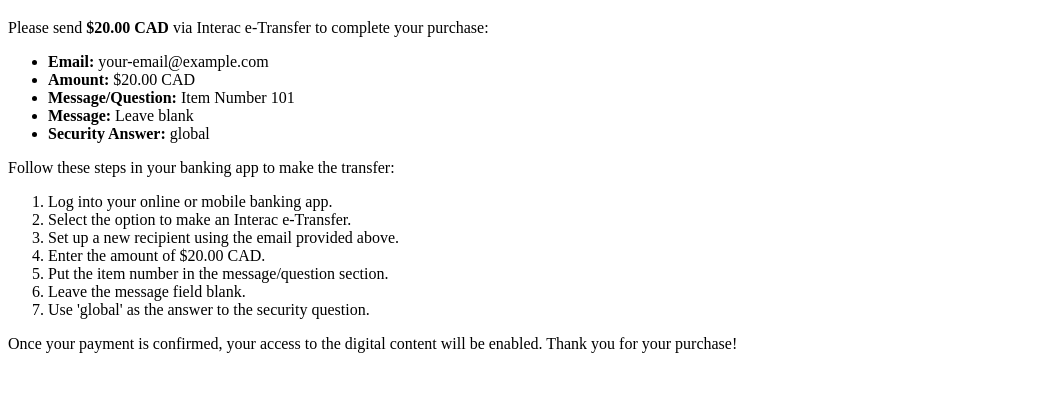
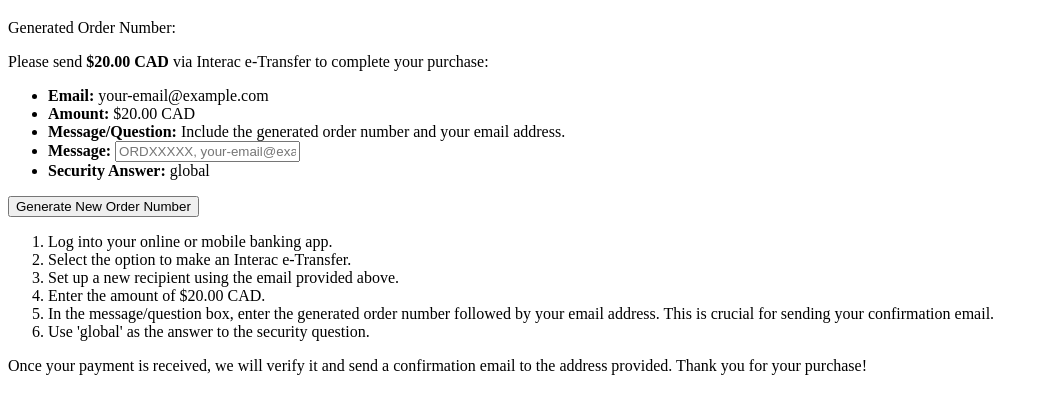
Before and after one commit to globalparadise24/payment, a plain HTML site: page index.html in a window 1280 px wide. Shown: the part 61-474 px from the top of the page, without its empty margins (0-1048 px from the left). Drawn offline with Linux system fonts and the light colour scheme.

Commit message:
Update index.html

```diff
--- a/index.html
+++ b/index.html
@@ -6,30 +6,31 @@
     <title>Complete Your Purchase</title>
     <link rel="stylesheet" href="styles.css">
 </head>
-<body>
+<body onload="generateOrderNumber()">
     <div class="checkout-container">
         <h1>Payment Instructions</h1>
         <div class="instructions">
+            <p>Generated Order Number: <strong id="orderNumber"></strong></p>
             <p>Please send <strong>$20.00 CAD</strong> via Interac e-Transfer to complete your purchase:</p>
             <ul>
                 <li><strong>Email:</strong> your-email@example.com</li>
                 <li><strong>Amount:</strong> $20.00 CAD</li>
-                <li><strong>Message/Question:</strong> Item Number 101</li>
-                <li><strong>Message:</strong> Leave blank</li>
+                <li><strong>Message/Question:</strong> Include the generated order number and your email address.</li>
+                <li><strong>Message:</strong> <input type="text" id="itemNumberInput" placeholder="ORDXXXXX, your-email@example.com" readonly></li>
                 <li><strong>Security Answer:</strong> global</li>
             </ul>
-            <p>Follow these steps in your banking app to make the transfer:</p>
+            <button onclick="generateOrderNumber()">Generate New Order Number</button>
             <ol>
                 <li>Log into your online or mobile banking app.</li>
                 <li>Select the option to make an Interac e-Transfer.</li>
                 <li>Set up a new recipient using the email provided above.</li>
                 <li>Enter the amount of $20.00 CAD.</li>
-                <li>Put the item number in the message/question section.</li>
-                <li>Leave the message field blank.</li>
+                <li>In the message/question box, enter the generated order number followed by your email address. This is crucial for sending your confirmation email.</li>
                 <li>Use 'global' as the answer to the security question.</li>
             </ol>
-            <p>Once your payment is confirmed, your access to the digital content will be enabled. Thank you for your purchase!</p>
+            <p>Once your payment is received, we will verify it and send a confirmation email to the address provided. Thank you for your purchase!</p>
         </div>
     </div>
+    <script src="script.js"></script>
 </body>
 </html>
```
